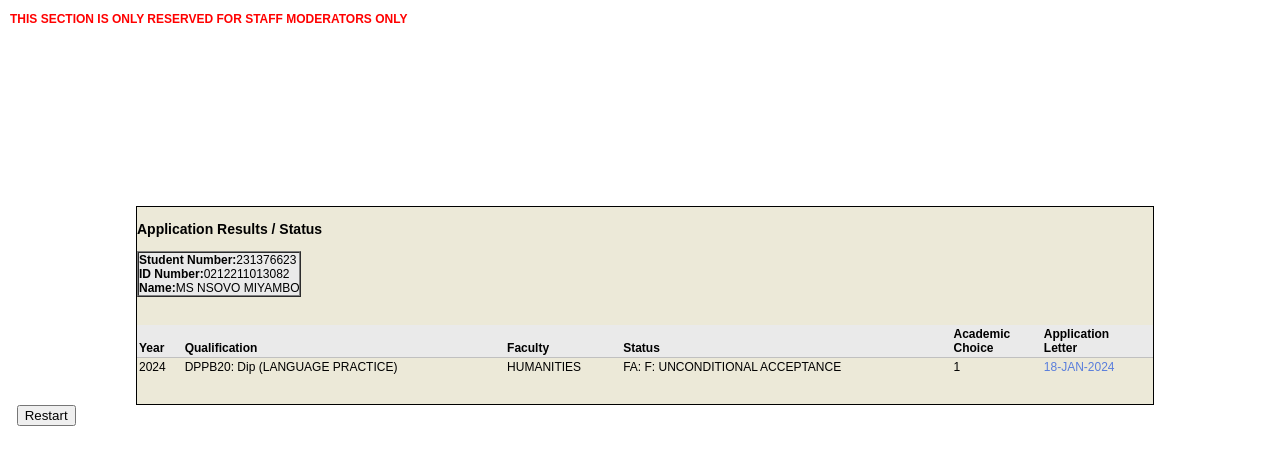
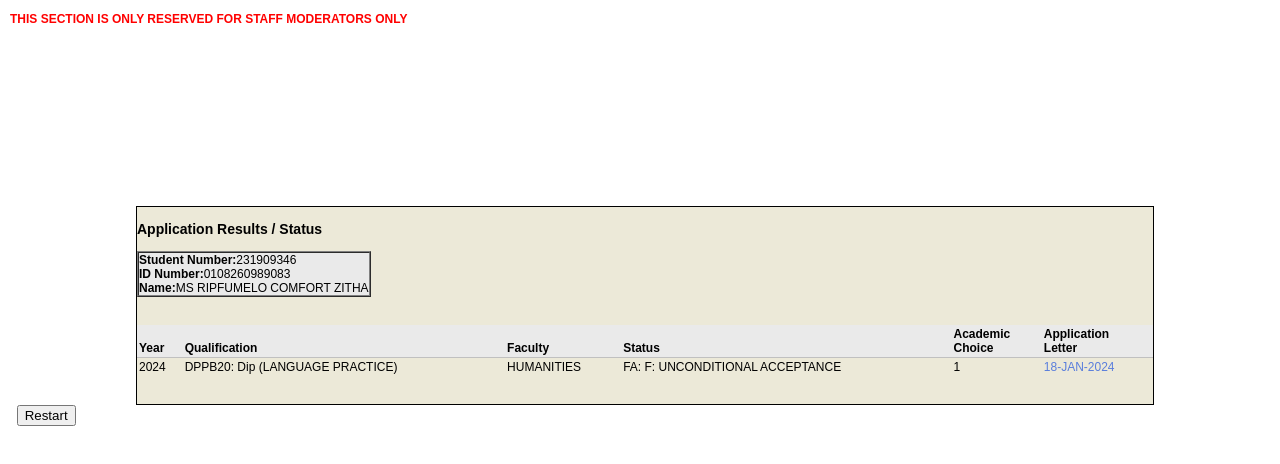
Before and after one commit to TUTUNIPORTAL/StatusCheckPortal, a plain HTML site: page index.html in a window 1280 px wide. Drawn offline with Linux system fonts and the light colour scheme; files that its build step writes are made by us from their sources.

Commit message:
Update index.html

```diff
--- a/index.html
+++ b/index.html
@@ -828,7 +828,7 @@ window.onunload=function(){void(0)}
 </script>
 <div id="listedDiv">
 <h3>Application Results / Status</h3>
-<table id="mi_userdet" class="mi_userdet" cellspacing="0" cellpadding="0" border="1"><tr><td align="left"><b>Student Number:</b>231376623<br /><b>ID Number:</b>0212211013082<br /><b>Name:</b>MS NSOVO MIYAMBO</td></tr></table><br /><br />
+<table id="mi_userdet" class="mi_userdet" cellspacing="0" cellpadding="0" border="1"><tr><td align="left"><b>Student Number:</b>231909346<br /><b>ID Number:</b>0108260989083<br /><b>Name:</b>MS RIPFUMELO COMFORT ZITHA </td></tr></table><br /><br />
 <table class="rltable" cellspacing="0" cellpadding="2">
 <tr class="rlheader"><td class="datahdl">Year</td><td class="datahdl">Qualification</td><td class="datahdl">Faculty</td><td class="datahdl">Status</td><td class="datahdl">Academic<br />Choice</td><td class="datahdl">Application<br />Letter</td></tr>
 <tr class="mrdatadisp" valign="top"><td class="datacella">2024</td><td class="datacella">DPPB20: Dip (LANGUAGE PRACTICE)</td><td class="datacella">HUMANITIES</td><td class="datacella">FA: F: UNCONDITIONAL ACCEPTANCE</td><td class="datacella">1</td><td class="datacella"><a href="#" onClick="PopUp('w31pkg.w31show_doc?p_dsrseq=68338947&p_checksum=1274446796&p_action=V', 'w31show', 600, 400); return false;"">18-JAN-2024</a></td></tr>
```
